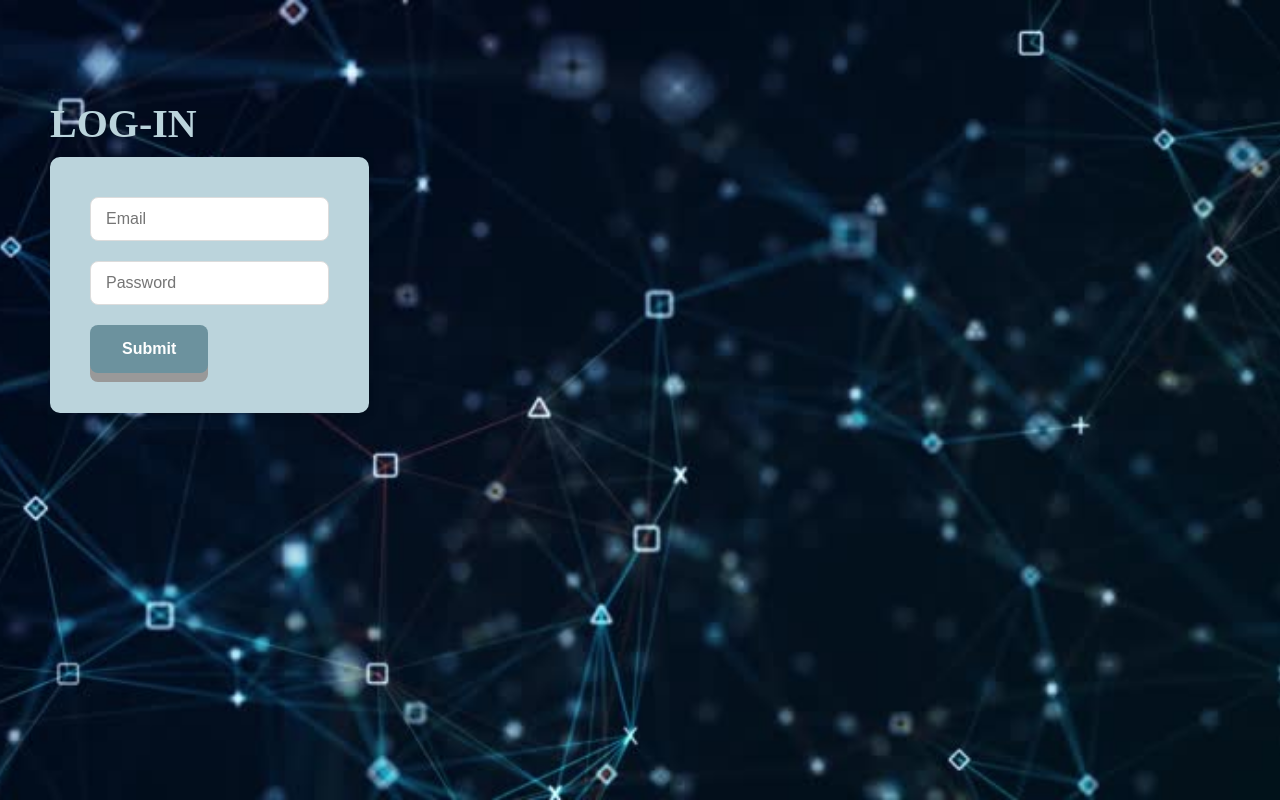
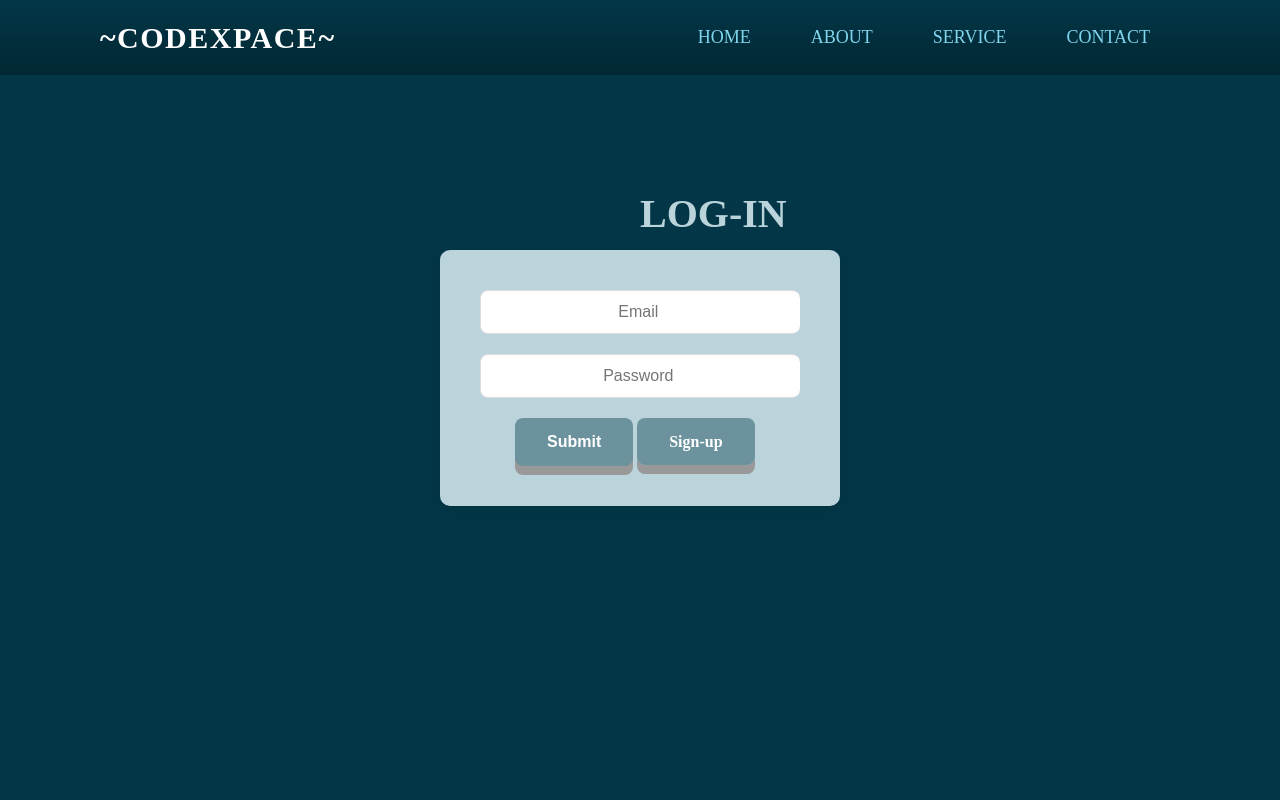
Before and after one commit to Musafaizan/vercel2, a plain HTML site: page vercel/login.html in a window 1280 px wide. Drawn offline with Linux system fonts and the light colour scheme.

Commit message:
LAtest Changes

```diff
--- a/vercel/contact.css
+++ b/vercel/contact.css
@@ -95,11 +95,6 @@ p{
   margin-top: 5%;
   border: 2px dotted beige;
 }
-
-
-
-
-
 #style {
     display: inline-block;
     padding: 5px 10px;
--- a/vercel/home.css
+++ b/vercel/home.css
@@ -1,7 +1,12 @@
+
      * {
       margin: 0;
       padding: 0;
       box-sizing: border-box;
+    }
+
+    body {
+      font-family: Arial, sans-serif;
     }
 
     .hero {
@@ -15,205 +20,264 @@
     nav {
       width: 100%;
       height: 75px;
-  line-height: 75px;
-  padding: 0px 100px;
+      padding: 0 50px;
       position: fixed;
       top: 0;
       left: 0;
       background: linear-gradient(#033747, #012733);
       z-index: 10;
+      display: flex;
+      align-items: center;
+      justify-content: space-between;
     }
+
 
     nav .logo p {
       font-size: 30px;
       font-weight: bold;
-  float: left;
-  color: white;
+      color:white;
       text-transform: uppercase;
       letter-spacing: 1.5px;
       cursor: pointer;
     }
 
     nav ul {
-  float: right;
+      display: flex;
+      gap: 50px;
+      list-style: none;
+      justify-content: center;
+    }
+    nav ul li a{
+      text-decoration: none;
+      color:#80d4ed;
+      text-transform: uppercase;
+      font-size: 18px;
+    }
+     nav ul li a:hover{
+      color: white;
+    }
+    #btn-div{
+      display: flex;
+      justify-content: space-between;
+      align-items: center;
+      gap: 20px;
+    }
+    #btn-div button {
+      font-size: 18px;
+      text-transform: uppercase;
+      color:#033747;
+      padding: 13px 8px;
+      transition: color 0.3s;
+      border-radius: 5px;
+      background-color: #39879e;
+    }
+    #btn-div button a{
+      text-decoration: none;
+      color:white;
+    }
+    #btn-div button a:hover {
+      color:#0056b3;
     }
 
-nav li {
-  display: inline;
-  list-style: none;
+
+    .auth-buttons {
+      display: flex;
+      gap: 15px;
+      flex: 1;
+      justify-content: flex-end;
     }
+/*
+    #register {
+      background-color: #6c929e;
+      color: white;
+      padding: 12px 25px;
+      border: none;
+      border-radius: 4px;
+      cursor: pointer;
+      font-size: 16px;
+      font-weight: bold;
+      box-shadow: 0 9px #999;
+      text-decoration: none;
 
-nav li a {
-  font-size: 18px;
-  text-transform: uppercase;
-  padding: 0px 30px;
-  color: #80d4ed;
+    } */
+    /* #register:hover {
+      background-color: #5d8591;
+    }
+    #register:active {
+      background-color: #68b3c9;
+      box-shadow: 0 2px #666;
+      transform: translateY(4px);
+    } */
+
+
+    /* #gotologin {
+      background-color: #6c929e;
+      color: white;
+      padding: 12px 25px;
+      border: none;
+      border-radius: 8px;
+      cursor: pointer;
+      font-size: 16px;
+      font-weight: bold;
       text-decoration: none;
-  text-align: center;
+      box-shadow: 0 9px #999;
+      display: inline-block;
     }
-
-nav li a:hover {
-  color: aliceblue;
-  transition: all 0.3s ease 0s;
+    #gotologin:hover {
+      background-color: #5d8591;
     }
-
-.hd{
+    #gotologin:active {
+      background-color: #68b3c9;
+      box-shadow: 0 2px #666;
+      transform: translateY(4px);
+    } */
+    .hd {
       color: aqua;
       text-align: center;
       margin-top: 10%;
       font-size: 30px;
     }
 
-.hd h6{
+    .hd h6 {
       color: white;
     }
 
-.hd button{
+    .hd button {
       border-radius: 10%;
       height: 50px;
       width: 15%;
       border: 4px dotted black;
-    font-size: 20px ;
+      font-size: 20px;
       font-weight: bold;
+      cursor: pointer;
+      transition: 0.3s;
     }
-.section1{
+
+    .hd button:hover {
+      background: aqua;
+    }
+
+    .section1 {
       font-size: 20px;
     }
 
-.s1{
+    .s1, .s2 {
       background-color: white;
       color: black;
       border: 5px solid black;
       width: 30%;
-    height: 10%;
-    margin-left: 10%;
-    float: left;
+      margin: 2%;
       text-align: justify;
       padding: 2%;
       border-radius: 20px;
     }
 
-.s1 h1{
+    .s1 {
+      float: left;
+      margin-left: 10%;
+    }
+
+    .s2 {
+      float: right;
+      margin-right: 10%;
+    }
+
+    .s1 h1, .s2 h1 {
       text-align: center;
       color: #033747;
     }
 
-
-.s2{
-    background-color: white;
-    color: black;
-    border: 5px solid black;
-    width: 30%;
-    height: 10%;
-    margin-right: 10%;
-     float:right;
-     text-align: justify;
-     padding: 2%;
-     border-radius: 20px;
-}
-
-.s2 h1{
-    text-align: center;
-    color: #033747;
-}
-
-.section2{
+    .section2 {
       font-size: 20px;
       margin-top: 35%;
       margin-left: 10%;
       margin-right: 10%;
     }
 
-.s3{
+    .s3, .s4 {
       background-color: white;
       color: black;
-    border: 5px SOLID black;
+      border: 5px solid black;
       width: 100%;
-    height: 10%;
-    margin-right: 10%;
       text-align: justify;
       padding: 2%;
       border-radius: 20px;
+      margin-bottom: 20px;
     }
 
-.s3 h1{
+    .s3 h1, .s4 h1 {
       text-align: center;
       color: #033747;
     }
 
-.s4{
-    background-color: white;
-    color: black;
-    border: 5px SOLID black;
-    width: 100%;
-    height: 10%;
-     text-align: justify;
-     padding: 2%;
-     border-radius: 20px;
-}
-
-.s4 h1{
-    text-align: center;
-    color: #033747;
-}
-
-.section3{
+    .section3 {
       font-size: 20px;
       margin-top: 5%;
       margin-left: 10%;
       margin-right: 10%;
     }
 
-.s5{
+    .s5, .s6 {
       background-color: white;
       color: black;
-    border: 5px SOLID black;
+      border: 5px solid black;
       width: 100%;
-    height: 10%;
-    margin-right: 10%;
       text-align: justify;
       padding: 2%;
       border-radius: 20px;
+      margin-bottom: 20px;
     }
 
-.s5 h1{
+    .s5 h1, .s6 h1 {
       text-align: center;
       color: #033747;
     }
 
-.s6{
-    background-color: white;
-    color: black;
-    border: 5px SOLID black;
-    width: 100%;
-    height: 10%;
-     text-align: justify;
-     padding: 2%;
-     border-radius: 20px;
-}
-
-.s6 h1{
-    text-align: center;
-    color: #033747;
-}
-
-.section3 button{
+    .section3 button {
       border-radius: 20%;
       height: 50px;
       width: 15%;
       border: 4px dotted black;
-    font-size: 20px ;
+      font-size: 20px;
       font-weight: bold;
       margin-left: 40%;
       margin-bottom: 10%;
+      cursor: pointer;
+      transition: 0.3s;
     }
 
-.section3 button:hover{
+    .section3 button:hover {
       background-color: aqua;
+    }
+
+    .startcourse {
+      text-decoration: none;
+      color: #033747;
+    }
+
+    .chat {
+      position: fixed;
+      bottom: 20px;
+      right: 20px;
+      background-color: #5d9de1;
+      border-radius: 50%;
+      width: 60px;
+      height: 60px;
+      display: flex;
+      align-items: center;
+      justify-content: center;
+      box-shadow: 0 4px 8px rgba(0,0,0,0.2);
+      transition: transform 0.2s, background-color 0.3s;
       cursor: pointer;
     }
-.startcourse{
+
+    .chat a {
+      color: white;
+      font-size: 28px;
       text-decoration: none;
-    color: #033747;
+    }
 
+    .chat:hover {
+      background-color: #0056b3;
+      transform: scale(1.1);
     }
--- /dev/null
+++ b/vercel/login.css
@@ -0,0 +1,170 @@
+
+body{
+    background-color: #033747;
+
+}
+* {
+  margin: 0;
+  padding: 0;
+  box-sizing: border-box;
+}
+.hero {
+  position: relative;
+  width: 100%;
+  height: 100vh;
+  overflow: hidden;
+}
+
+
+nav {
+  width: 100%;
+  height: 75px;
+  line-height: 75px;
+  padding: 0px 100px;
+  position: fixed;
+  top: 0;
+  left: 0;
+  background: linear-gradient(#033747,#012733);
+  z-index: 10;
+  display: flex;
+  justify-content: space-between;
+  align-items: center;
+}
+
+nav .logo p {
+  font-size: 30px;
+  font-weight: bold;
+  float: left;
+  color: white;
+  text-transform: uppercase;
+  letter-spacing: 1.5px;
+  cursor: pointer;
+}
+
+nav ul {
+  display: flex;
+  justify-content: space-between;
+  align-items: center;
+}
+
+nav li {
+  list-style: none;
+}
+
+nav  a {
+  font-size: 18px;
+  text-transform: uppercase;
+  padding: 0px 30px;
+  color: #80d4ed;
+  text-decoration: none;
+  text-align: center;
+}
+
+nav li a:hover {
+  color: aliceblue;
+  transition: all 0.3s ease 0s;
+}
+
+.heading {
+  position: absolute;
+  top: 100px;
+  left: 50px;
+
+  text-align:left ;
+}
+
+ .hero .heading h2{
+  font-size: 40px;
+  font-weight: bold;
+  color: #bbd4dc;
+  text-align:center;
+  margin-left: 590px;
+   margin-top: 90px;
+
+
+}
+
+
+.form-container {
+    background-color:#bbd4dc  ;
+    padding: 40px;
+    border-radius: 10px;
+    box-shadow: 0 4px 12px rgba(0, 0, 0, 0.1);
+    width: 100%;
+    max-width: 400px;
+
+    margin: auto ;
+    margin-top: 250px;
+}
+
+input[type="text"],
+input[type="email"],
+input[type="password"] {
+    width: 100%;
+    padding: 12px 15px;
+    border: 1px solid #dcdcdc;
+    border-radius: 8px;
+    font-size: 16px;
+    color: #333;
+    box-sizing: border-box;
+    transition: all 0.3s ease;
+    border-right: 50px;
+    text-align: center;
+}
+.form-container div {
+    margin-bottom: 20px;
+}
+
+input:focus {
+    border-color: #007bff;
+    box-shadow: 0 0 0 3px rgba(0, 123, 255, 0.25);
+    outline: none;
+}
+#register {
+  background-color: #6c929e;
+  color: white;
+  padding: 15px 32px;
+  border: none;
+  border-radius: 8px;
+  cursor: pointer;
+  font-size: 16px;
+  font-weight: bold;
+  margin-left: 35px;
+}
+#register:hover {
+  background-color: #5d8591;
+}
+
+#register:active {
+  background-color: #68b3c9;
+  box-shadow: 0 5px #666;
+  transform: translateY(4px);
+}
+#register {
+
+  box-shadow: 0 9px #999;
+}
+#gotologin {
+  background-color: #6c929e;
+  color: white;
+  padding: 15px 32px;
+  border: none;
+  border-radius: 8px;
+  cursor: pointer;
+  font-size: 16px;
+  font-weight: bold;
+  text-decoration: none;
+}
+#gotologin:hover {
+  background-color: #5d8591;
+}
+
+#gotologin:active {
+  background-color: #68b3c9;
+  box-shadow: 0 5px #666;
+  transform: translateY(4px);
+}
+#gotologin {
+
+  box-shadow: 0 9px #999;
+}
--- a/vercel/login.html
+++ b/vercel/login.html
@@ -1,20 +1,30 @@
-
-
 <!DOCTYPE html>
 <html lang="en">
+
 <head>
   <meta charset="UTF-8">
   <meta name="viewport" content="width=device-width, initial-scale=1.0">
   <title>Developer - Login</title>
-  <link rel="stylesheet" href="signup.css">
+  <link rel="stylesheet" href="login.css">
 </head>
+
 <body>
   <div class="hero">
-    <div class="image">
-      <img src="loginin1.jpg" alt="background image">
+    <nav>
+      <div class="logo">
+        <p>~codeXpace~</p>
+      </div>
+      <ul>
+        <li><a href="home.html">home</a></li>
+        <li><a href="about.html">about</a></li>
+        <li><a href="service.html">service</a></li>
+        <li><a href="contact.html">contact</a></li>
+      </ul>
+    </nav>
+    <div class="heading">
 
-      <div class="heading">
-        <h2><b>LOG-IN</b></h2>
+      <h2 style="text-align: center;"><b>LOG-IN</b></h2>
+    </div>
     <div class="form-container">
 
       <div class="input-group">
@@ -28,11 +38,14 @@
       </div>
 
       <button id="register">Submit</button>
+      <a href="signup.html" id="gotologin">Sign-up</a>
+
     </div>
-      </div>
+
   </div>
   </div>
 
   <script type="module" src="login.js" defer></script>
 </body>
+
 </html>
--- /dev/null
+++ b/vercel/settings.json
@@ -0,0 +1,3 @@
+{
+    "liveServer.settings.port": 5501
+}
--- a/vercel/signup.css
+++ b/vercel/signup.css
@@ -105,8 +105,9 @@ input[type="password"] {
     color: #333;
     box-sizing: border-box;
     transition: all 0.3s ease;
+    border-right: 50px;
+    text-align: center;
 }
-
 .form-container div {
     margin-bottom: 20px;
 }
@@ -139,3 +140,27 @@ input:focus {
 
   box-shadow: 0 9px #999;
 }
+#gotologin {
+  background-color: #6c929e;
+  color: white;
+  padding: 15px 32px;
+  border: none;
+  border-radius: 8px;
+  cursor: pointer;
+  font-size: 16px;
+  font-weight: bold;
+  text-decoration: none;
+}
+#gotologin:hover {
+  background-color: #5d8591;
+}
+
+#gotologin:active {
+  background-color: #68b3c9;
+  box-shadow: 0 5px #666;
+  transform: translateY(4px);
+}
+#gotologin {
+
+  box-shadow: 0 9px #999;
+}
```
Also changed, not shown: vercel/home.html (+34 -5 lines), vercel/login.js (+5 -2 lines), vercel/signup.html (+16 -1 lines), vercel/signup.js (+3 -5 lines), vercel/index.html (line endings or trailing spaces). Lines whose indentation alone changed are shown as unchanged.
